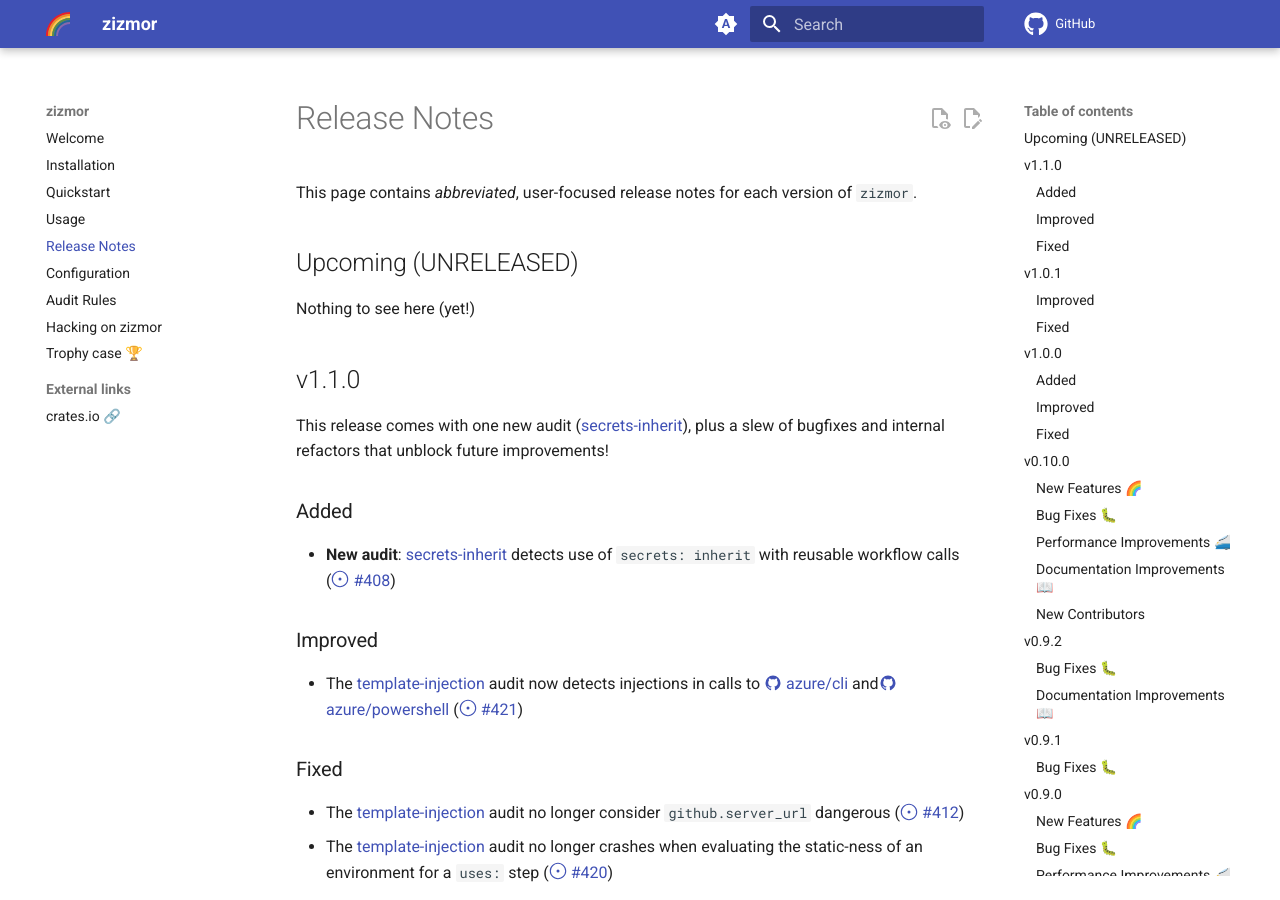
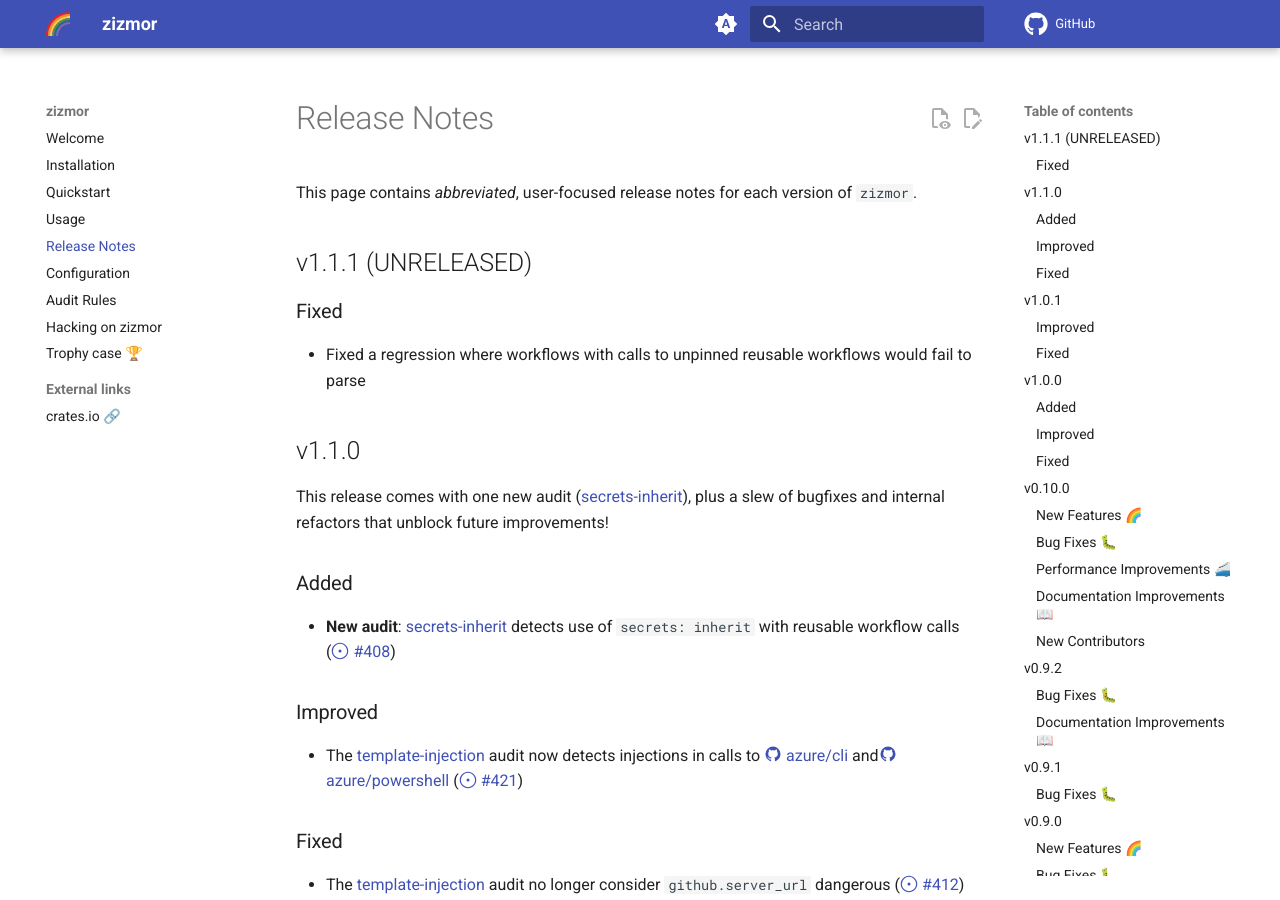
Before and after one commit to zizmorcore/zizmor, an MkDocs documentation site: the page built from docs/release-notes.md, in a window 1280 px wide and 900 px high. Built offline with MkDocs 1.6.1 and Material for MkDocs 9.7.7, drawn with Linux system fonts in a browser that asks for light colours; comment, search, counter and statistics services are not loaded.

Commit message:
fix: bump github-actions-models
Fixes #431

Signed-off-by: William Woodruff <william@yossarian.net>

```diff
--- a/Cargo.toml
+++ b/Cargo.toml
@@ -23,7 +23,7 @@
 ], default-features = false }
 etcetera = "0.8.0"
 flate2 = "1.0.35"
-github-actions-models = "0.19.0"
+github-actions-models = "0.20.0"
 http-cache-reqwest = "0.15.0"
 human-panic = "2.0.1"
 indexmap = "2.7.0"
--- a/docs/release-notes.md
+++ b/docs/release-notes.md
@@ -7,9 +7,12 @@
 This page contains _abbreviated_, user-focused release notes for each version
 of `zizmor`.
 
-## Upcoming (UNRELEASED)
+## v1.1.1 (UNRELEASED)
 
-Nothing to see here (yet!)
+### Fixed
+
+* Fixed a regression where workflows with calls to unpinned reusable workflows
+  would fail to parse
 
 ## v1.1.0
 
```
Also changed, not shown: 1 other file.
